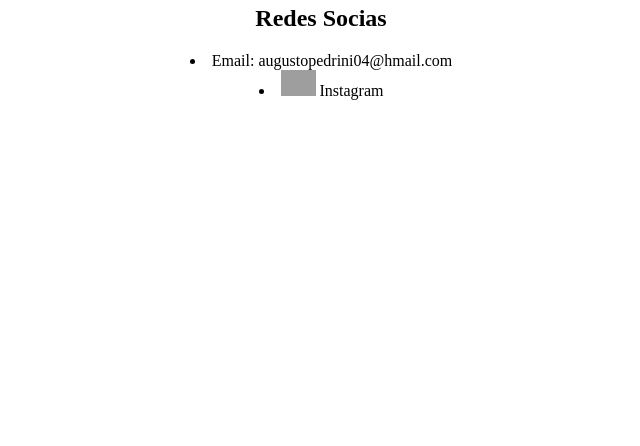
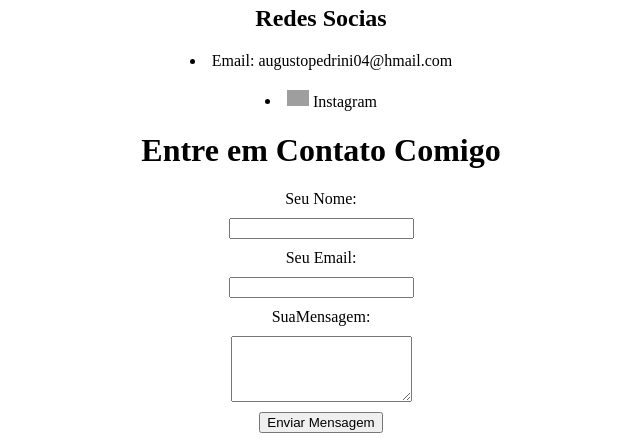
Before and after one commit to AugustoBissoli/index, a plain HTML site: page index.html in a window 1280 px wide. Shown: the part 419-865 px from the top of the page, without its empty margins (319-959 px from the left). Before the commit the page ends 800 px from the top, so only its background shows below. Drawn offline with Linux system fonts and the light colour scheme; grey boxes are pictures that could not be loaded.

Commit message:
Add files via upload

```diff
--- a/index.html
+++ b/index.html
@@ -1,12 +1,21 @@
 <html>
 
 <head>
+
+
+    <style>
+        p {
+          background-image: url('C:\Users\alunolab08\Desktop\index-main\imgs\foto1.jpg');
+        }
+        </style>
+
 
 
 </head>
 
 
 <body>
+
 
 
     <center>
@@ -30,7 +39,96 @@
     <h2>Redes Socias</h2>
     <li>Email: augustopedrini04@hmail.com</li>
 
-<li><a  target="_blank"  href="https://www.instagram.com/pedriniaugusto/"><img src="https://png.pngtree.com/png-vector/20221018/ourmid/pngtree-instagram-social-platform-icon-png-image_6315976.png" width="35px" alt=""></a> Instagram</li>
+    <h2></h2>
+<li><a  target="_blank"  href="https://www.instagram.com/pedriniaugusto/"><img src="https://png.pngtree.com/png-vector/20221018/ourmid/pngtree-instagram-social-platform-icon-png-image_6315976.png" width="22px" alt=""></a> Instagram</li>
+
+
+
+
+<!DOCTYPE html>
+<html lang="pt-br">
+<head>
+    <meta charset="UTF-8">
+    <meta name="viewport" content="width=device-width, initial-scale=1.0">
+    <title>Formulário de Contato</title>
+</head>
+<body>
+
+    <!DOCTYPE html>
+    <html lang="pt-br">
+    <head>
+        <meta charset="UTF-8">
+        <meta name="viewport" content="width=device-width, initial-scale=1.0">
+        <title>Entre em Contato Comigo</title>
+
+        <style>
+            label, input, textarea {
+                display: block;
+                margin-bottom: 10px;
+            }
+        </style>
+    </head>
+    <body>
+
+<h1>Entre em Contato Comigo</h1>
+
+<form action="/enviar-contato" method="post">
+
+    <!-- Campo Nome -->
+    <label for="nome">Seu Nome:</label>
+    <input type="text" id="nome" name="nome" required>
+
+
+
+    <!-- Campo Email -->
+    <label for="email">Seu Email:</label>
+    <input type="email" id="email" name="email" required>
+
+
+
+
+    <!-- Campo Mensagem -->
+    <label for="mensagem">SuaMensagem:</label>
+    <textarea id="mensagem" name="mensagem" rows="4" required></textarea>
+
+
+
+    <!-- Botão de Envio -->
+    <button type="submit">Enviar Mensagem</button>
+</form>
+
+
+
+
+
+
+
+</body>
+
+
+
+
+</html>
+
+
+
+
+
+
+
+
+
+
+
+
+
+
+
+
+
+
+
+
 </center>
 
 
```
